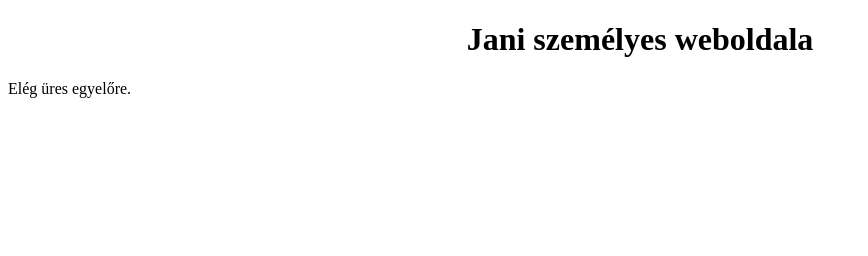
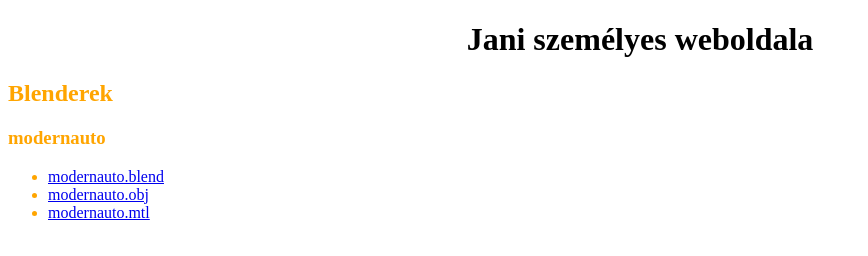
Before and after one commit to qwelt28/rt, a plain HTML site: page drive/drive.html in a window 1280 px wide. Shown: the whole page, without its empty margins (0-868 px from the left). Drawn offline with Linux system fonts and the light colour scheme.

Commit message:
bender modern auto

```diff
--- a/drive/drive.html
+++ b/drive/drive.html
@@ -7,6 +7,15 @@
 </head>
 <body>
     <h1 style="text-align: center;">Jani személyes weboldala</h1>
-    <p>Elég üres egyelőre.</p>
+    <!-- <p>Elég üres egyelőre.</p> -->
+<div style="color: orange;">
+    <h2>Blenderek</h2>
+     <h3>modernauto</h3>
+    <ul>
+        <li><a href="modernauto.blend" download>modernauto.blend</a></li>
+        <li><a href="modernauto.obj" download>modernauto.obj</a></li>
+        <li><a href="modernauto.mtl" download>modernauto.mtl</a></li>
+    </ul>
+</div>
 </body>
 </html>
```
Also changed, not shown: Janiweb logo.png, drive/modernauto.mtl (added), drive/modernauto.obj (added), thumbnail/Janiweb icon 64px.png, 1 other file.
